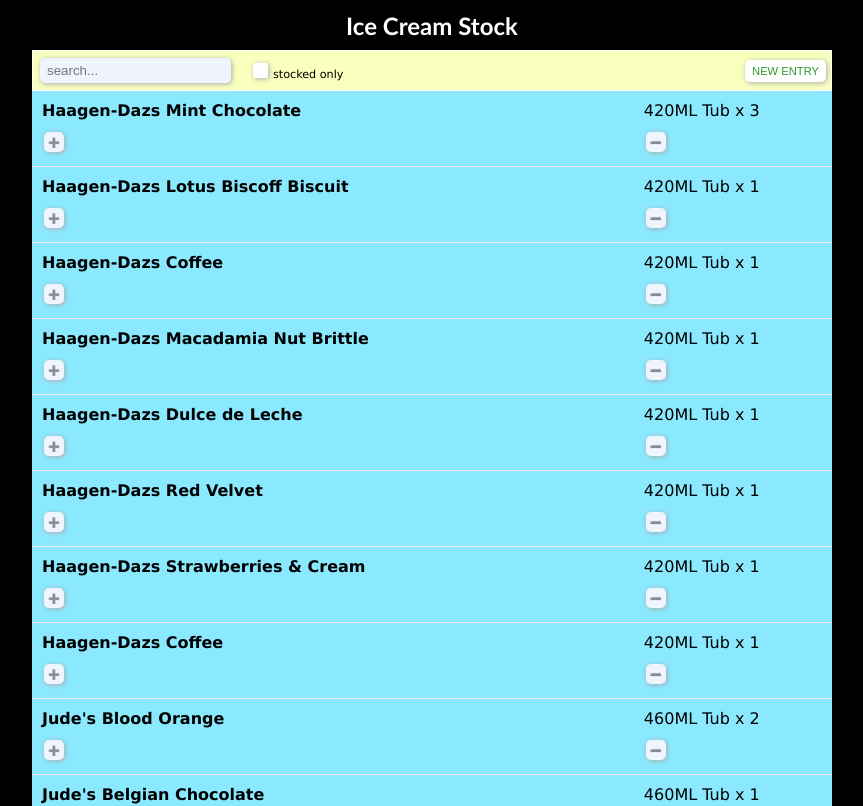
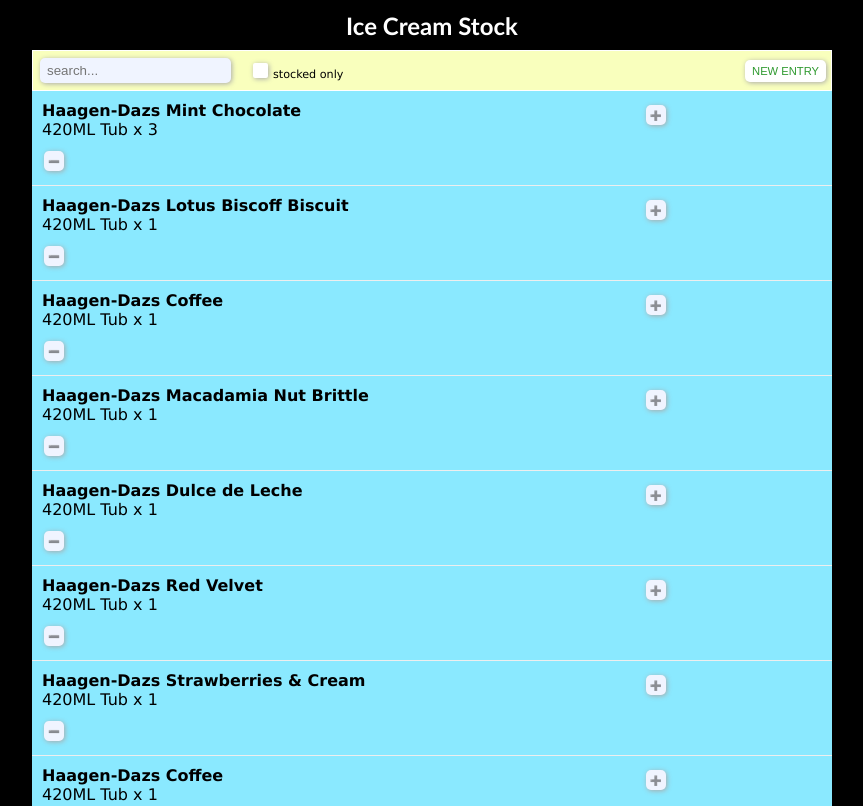
Before and after one commit to bhallaarjun/ice-cream-stock, a React (Vite) app: page / in a window 1280 px wide. Shown: the top 806 px of the page, without its empty margins (208-1071 px from the left). Built offline with nearby package versions, Linux system fonts and the light colour scheme.

Commit message:
Changed tags from h4 to p

```diff
--- a/src/components/IceCream.jsx
+++ b/src/components/IceCream.jsx
@@ -1,12 +1,14 @@
 const IceCream = ({ iceCream }) => {
   return (
     <>
-      <h4>
-        {iceCream.brand} {iceCream.flavour}
-      </h4>
-      <p>
-        {iceCream.category} x {iceCream.quantity}
-      </p>
+      <div className="details">
+        <p className="ice-cream">
+          {iceCream.brand} {iceCream.flavour}
+        </p>
+        <p>
+          {iceCream.category} x {iceCream.quantity}
+        </p>
+      </div>
     </>
   );
 };
```
